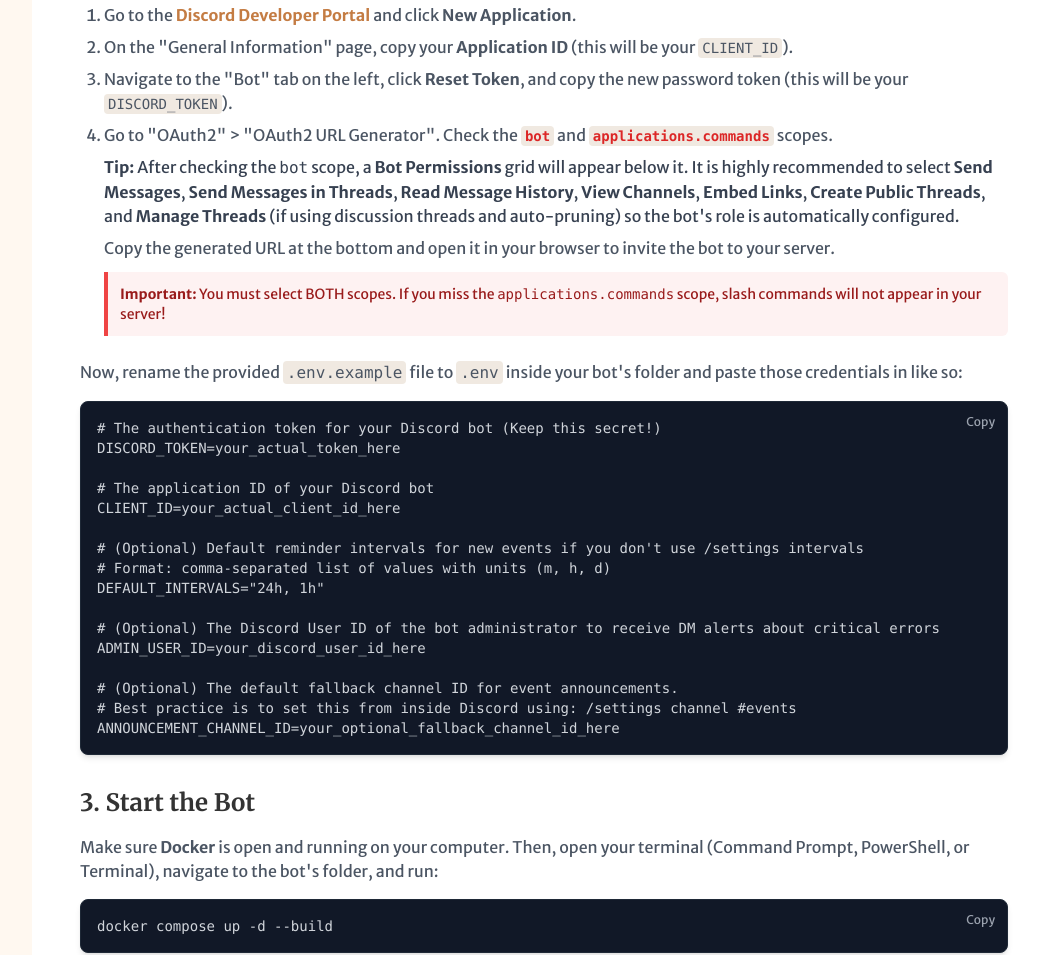
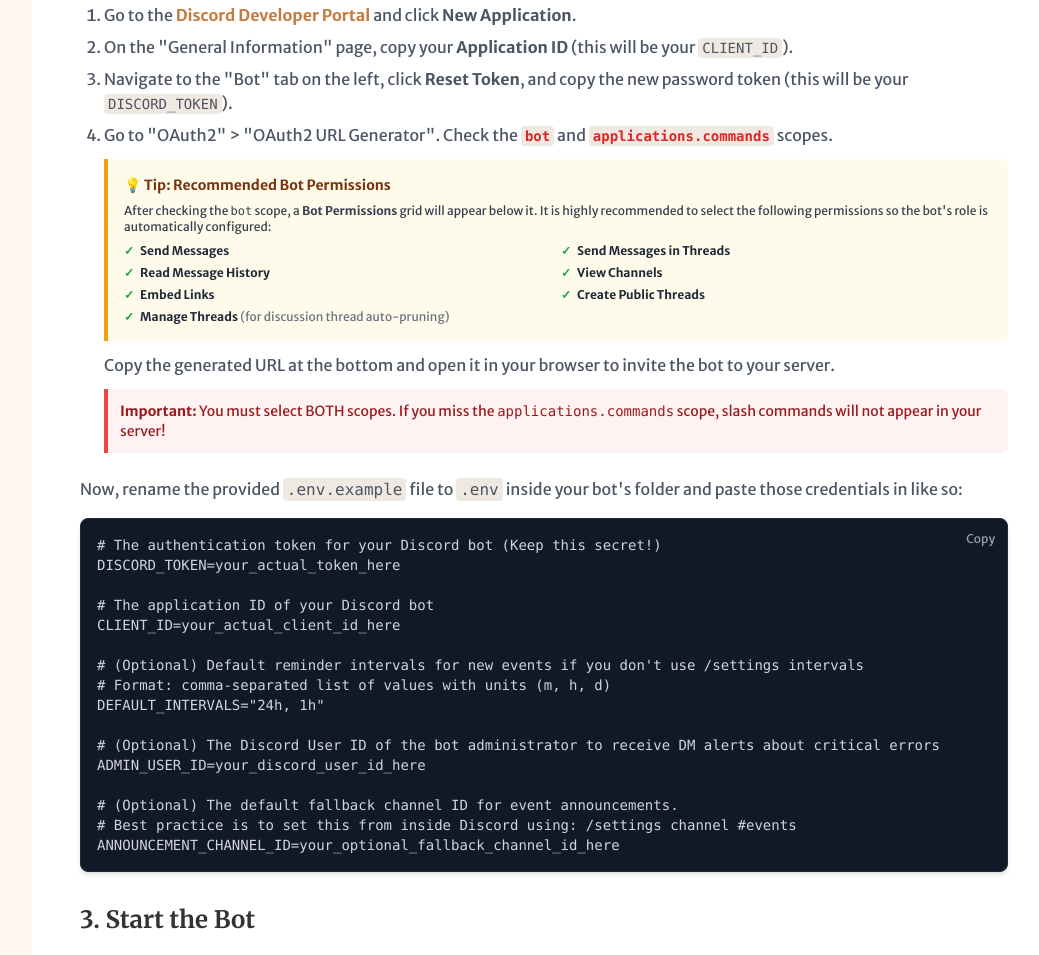
Before and after one commit to verdantly/scotch-egg-bot, a website: page docs/documentation.html in a window 1280 px wide. Shown: the part 1086-2041 px from the top of the page, without its empty margins (224-1263 px from the left). Drawn offline with nearby package versions, Linux system fonts and the light colour scheme.

Commit message:
docs: format recommended bot permissions checklist in documentation.html

```diff
--- a/docs/documentation.html
+++ b/docs/documentation.html
@@ -268,8 +268,43 @@
                                     <code
                                         class="bg-cream-dark dark:bg-gray-800 px-1 py-0.5 rounded text-sm font-bold text-red-600 dark:text-red-400">applications.commands</code>
                                     scopes.
-                                    <div class="mt-2 mb-2 text-gray-700 dark:text-gray-300">
-                                        <strong>Tip:</strong> After checking the <code>bot</code> scope, a <strong>Bot Permissions</strong> grid will appear below it. It is highly recommended to select <strong>Send Messages</strong>, <strong>Send Messages in Threads</strong>, <strong>Read Message History</strong>, <strong>View Channels</strong>, <strong>Embed Links</strong>, <strong>Create Public Threads</strong>, and <strong>Manage Threads</strong> (if using discussion threads and auto-pruning) so the bot's role is automatically configured.
+                                    <div class="mt-3 mb-3 bg-amber-50 dark:bg-amber-900/20 border-l-4 border-amber-500 p-4 rounded-r-md">
+                                        <p class="text-sm font-bold text-amber-900 dark:text-amber-200 mb-2">
+                                            💡 Tip: Recommended Bot Permissions
+                                        </p>
+                                        <p class="text-xs text-gray-700 dark:text-gray-300 mb-2">
+                                            After checking the <code>bot</code> scope, a <strong>Bot Permissions</strong> grid will appear below it. It is highly recommended to select the following permissions so the bot's role is automatically configured:
+                                        </p>
+                                        <ul class="grid grid-cols-1 sm:grid-cols-2 gap-1.5 text-xs text-gray-800 dark:text-gray-200 mt-2">
+                                            <li class="flex items-center space-x-1.5">
+                                                <span class="text-green-600 dark:text-green-400 font-bold">✓</span>
+                                                <span><strong>Send Messages</strong></span>
+                                            </li>
+                                            <li class="flex items-center space-x-1.5">
+                                                <span class="text-green-600 dark:text-green-400 font-bold">✓</span>
+                                                <span><strong>Send Messages in Threads</strong></span>
+                                            </li>
+                                            <li class="flex items-center space-x-1.5">
+                                                <span class="text-green-600 dark:text-green-400 font-bold">✓</span>
+                                                <span><strong>Read Message History</strong></span>
+                                            </li>
+                                            <li class="flex items-center space-x-1.5">
+                                                <span class="text-green-600 dark:text-green-400 font-bold">✓</span>
+                                                <span><strong>View Channels</strong></span>
+                                            </li>
+                                            <li class="flex items-center space-x-1.5">
+                                                <span class="text-green-600 dark:text-green-400 font-bold">✓</span>
+                                                <span><strong>Embed Links</strong></span>
+                                            </li>
+                                            <li class="flex items-center space-x-1.5">
+                                                <span class="text-green-600 dark:text-green-400 font-bold">✓</span>
+                                                <span><strong>Create Public Threads</strong></span>
+                                            </li>
+                                            <li class="flex items-center space-x-1.5 sm:col-span-2">
+                                                <span class="text-green-600 dark:text-green-400 font-bold">✓</span>
+                                                <span><strong>Manage Threads</strong> <span class="text-gray-500 dark:text-gray-400">(for discussion thread auto-pruning)</span></span>
+                                            </li>
+                                        </ul>
                                     </div>
                                     Copy the generated URL at the bottom and open it in your browser to invite
                                     the bot to your server.
```
